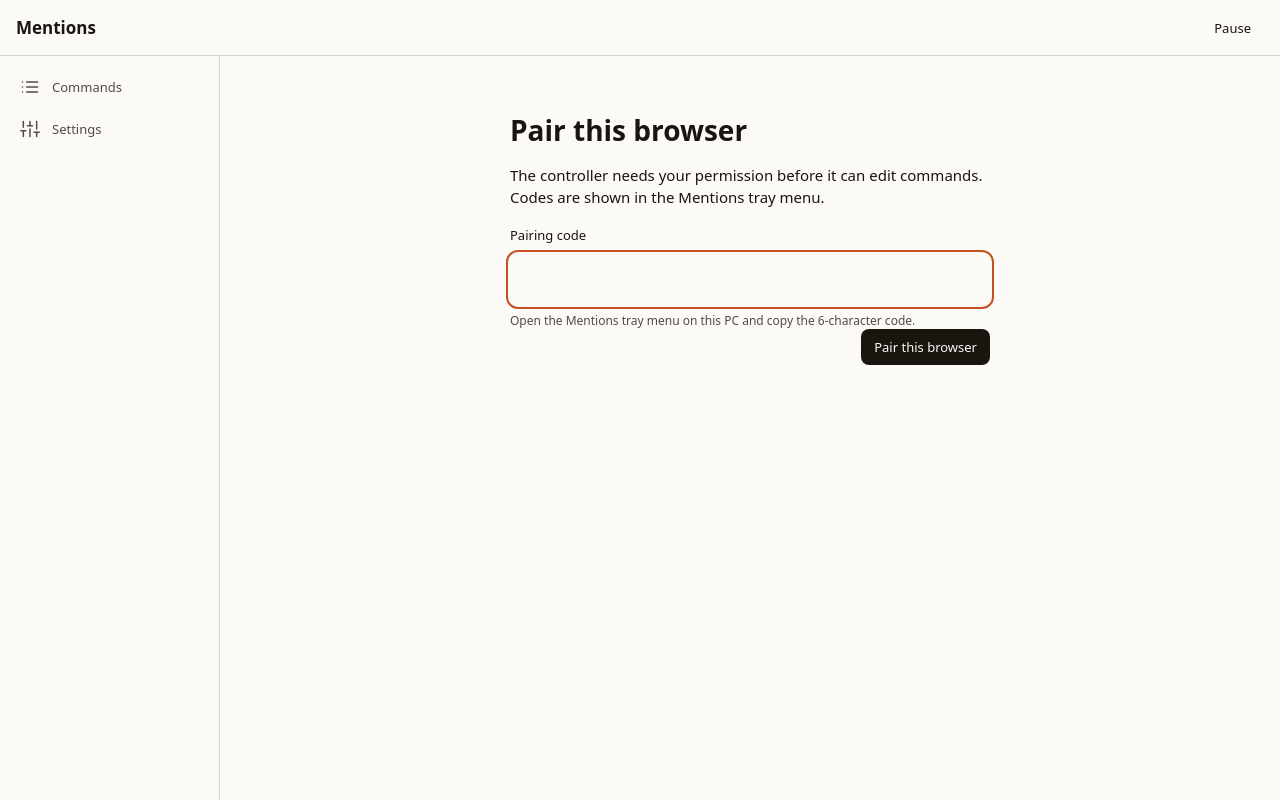
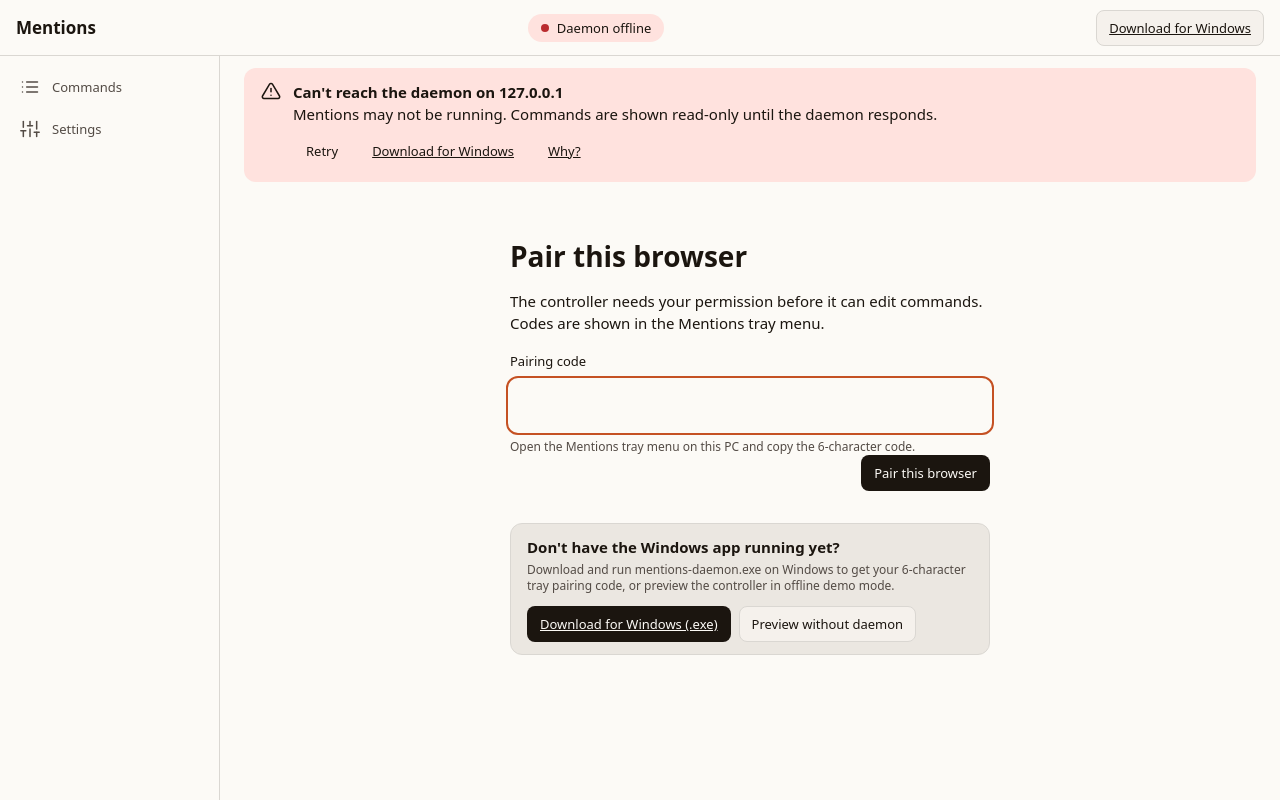
Before and after one commit to umerhammaz/Mentions, a plain HTML site: page index.html in a window 1280 px wide. Drawn offline with Linux system fonts and the light colour scheme; no server answers.

Commit message:
feat(sync): Synchronized 9 file(s) across 1 prompt turn(s)
https://aistudio.google.com/u/1/prompts/1IWTtS0svHY6WnZ6TksQeJNrzqBfPf4xZ

```diff
--- a/assets/css/reset.css
+++ b/assets/css/reset.css
@@ -11,6 +11,7 @@
     -webkit-font-smoothing: antialiased;
     text-rendering: optimizeLegibility;
   }
+  [hidden] { display: none !important; }
   img, svg { display: block; max-width: 100%; }
   button, input, textarea, select { font: inherit; color: inherit; }
   button { background: none; border: 0; padding: 0; cursor: pointer; }
--- a/assets/js/main.js
+++ b/assets/js/main.js
@@ -13,6 +13,7 @@ import { h } from "./dom.js";
 
 const root = document.getElementById("main");
 const hookToggle = document.getElementById("hook-toggle");
+const downloadBtn = document.getElementById("download-app");
 
 hookToggle.addEventListener("click", async () => {
   const paused = !!state.health?.paused;
@@ -27,7 +28,9 @@ on("state:health", ({ detail }) => {
   const hh = detail.value;
   renderChip(hh);
   refreshBanner(hh);
-  hookToggle.hidden = !(hh?.state === "online" || hh?.state === "paused");
+  const isConnected = hh?.state === "online" || hh?.state === "paused";
+  hookToggle.hidden = !isConnected;
+  if (downloadBtn) downloadBtn.hidden = isConnected;
   hookToggle.textContent = hh?.paused ? "Resume" : "Pause";
   hookToggle.setAttribute("aria-pressed", hh?.paused ? "true" : "false");
   if (hh?.state === "online" || hh?.state === "paused") connectWS();
@@ -81,4 +84,4 @@ if (!tokenGet(location.origin) && !location.pathname.startsWith("/pair")) {
 startRouter({ root });
 set("health", { state: "connecting" });
 renderChip({ state: "connecting" });
-healthLoop({ onResult: (h) => set("health", { ...h, lastCheckedAt: Date.now() }) });
+healthLoop({ onResult: (res) => set("health", { ...res, lastCheckedAt: Date.now() }) });
--- a/assets/js/screens/pair.js
+++ b/assets/js/screens/pair.js
@@ -1,9 +1,11 @@
 import { h } from "../dom.js";
-import { tokenSet, set } from "../store.js";
+import { state, tokenSet, set } from "../store.js";
 import { request, ApiError } from "../api.js";
-import { route } from "../router.js";
-import { field, primaryButton } from "../ui.js";
+import { route, navigate } from "../router.js";
+import { field } from "../ui.js";
 import { announce, focusFirstInvalid } from "../a11y.js";
+
+const DOWNLOAD_URL = "https://github.com/Zerocommit-dev/Mentions/releases/latest/download/mentions-daemon.exe";
 
 const screen = {
   title: "Pair",
@@ -37,13 +39,52 @@ const screen = {
       h("div", { style: { display: "flex", justifyContent: "flex-end" } }, submitBtn)
     );
 
+    const setupCard = h("div", {
+      class: "banner",
+      style: { marginTop: "var(--space-4)", flexDirection: "column", gap: "var(--space-3)" },
+    },
+      h("div", { class: "banner__body" },
+        h("div", { class: "banner__title" }, "Don't have the Windows app running yet?"),
+        h("p", { class: "t-caption", style: { marginTop: "var(--space-1)" } },
+          "Download and run mentions-daemon.exe on Windows to get your 6-character tray pairing code, or preview the controller in offline demo mode."
+        ),
+        h("div", { class: "banner__actions", style: { marginTop: "var(--space-3)" } },
+          h("a", {
+            class: "btn btn--primary",
+            href: DOWNLOAD_URL,
+            target: "_blank",
+            rel: "noopener",
+          }, "Download for Windows (.exe)"),
+          h("button", {
+            class: "btn",
+            type: "button",
+            onClick: enterDemoMode,
+          }, "Preview without daemon")
+        )
+      )
+    );
+
     root.replaceChildren(
       h("section", { class: "pair", "aria-labelledby": "pair-h" },
         h("h1", { id: "pair-h", class: "t-display" }, "Pair this browser"),
         h("p", { class: "t-body" }, "The controller needs your permission before it can edit commands. Codes are shown in the Mentions tray menu."),
-        form
+        form,
+        setupCard
       )
     );
+
+    function enterDemoMode() {
+      tokenSet(location.origin, "demo-offline-token");
+      if (state.commands.length === 0) {
+        const now = new Date().toISOString();
+        set("commands", [
+          { id: "demo-1", trigger: "@sig", text: "Best regards,\nAyesha Khan · Product", enabled: true, createdAt: now, updatedAt: now },
+          { id: "demo-2", trigger: "@thanks", text: "Thanks for the quick reply — I'll take a look this afternoon.", enabled: true, createdAt: now, updatedAt: now },
+        ]);
+      }
+      announce("Entered offline preview mode.");
+      navigate("/");
+    }
 
     async function onSubmit(e) {
       if (e) e.preventDefault();
--- a/assets/js/ui.js
+++ b/assets/js/ui.js
@@ -8,8 +8,8 @@ export function renderChip(health) {
   host.replaceChildren(chipFor(health));
 }
 
-function chipFor(h) {
-  const s = h?.state || "unknown";
+function chipFor(health) {
+  const s = health?.state || "unknown";
   const labelMap = {
     unknown: "Checking...",
     connecting: "Checking...",
--- a/index.html
+++ b/index.html
@@ -18,6 +18,7 @@
 <header class="appbar">
   <h1 class="appbar__title">Mentions</h1>
   <div id="status" class="appbar__status" aria-live="polite"></div>
+  <a id="download-app" class="btn" href="https://github.com/Zerocommit-dev/Mentions/releases/latest/download/mentions-daemon.exe" target="_blank" rel="noopener">Download for Windows</a>
   <button id="hook-toggle" class="btn btn--quiet" hidden aria-pressed="false">Pause</button>
 </header>
 
```
Also changed, not shown: 4 other files.
